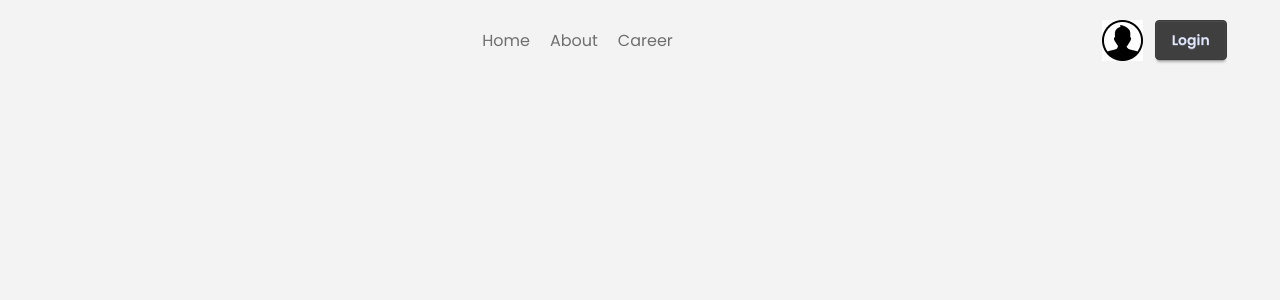
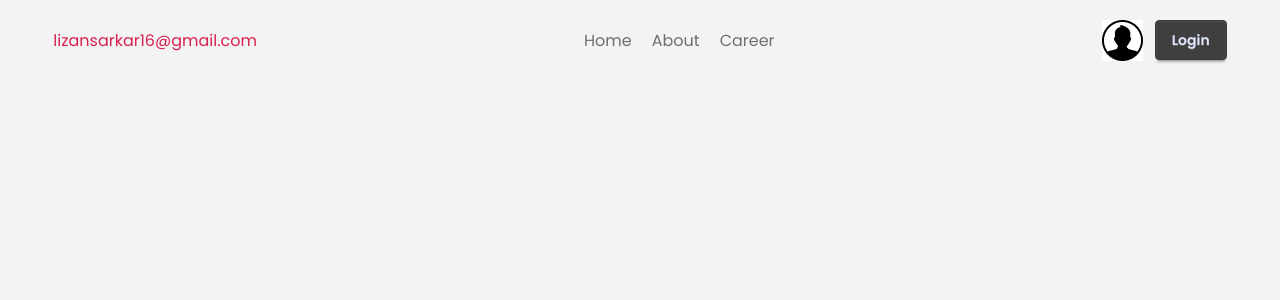
Before and after one commit to lizansarkar/dragon-news-website, a React (Vite) app: page /auth in a window 1280 px wide. Shown: the top 300 px of the page. Built offline with nearby package versions, Linux system fonts and the light colour scheme.

Commit message:
setup firebase project and show email

```diff
--- a/package.json
+++ b/package.json
@@ -13,6 +13,7 @@
     "@tailwindcss/vite": "^4.1.14",
     "daisyui": "^5.3.7",
     "date-fns": "^4.1.0",
+    "firebase": "^12.4.0",
     "react": "^19.1.1",
     "react-dom": "^19.1.1",
     "react-fast-marquee": "^1.6.5",
--- /dev/null
+++ b/src/firebase/firebase.config.js
@@ -0,0 +1,18 @@
+// Import the functions you need from the SDKs you need
+import { initializeApp } from "firebase/app";
+// TODO: Add SDKs for Firebase products that you want to use
+// https://firebase.google.com/docs/web/setup#available-libraries
+
+// Your web app's Firebase configuration
+const firebaseConfig = {
+  apiKey: "AIzaSyCP6BAbJu3hf0MfWZhPcCqEVM8nhwlSSgU",
+  authDomain: "dragon-news-website-32eed.firebaseapp.com",
+  projectId: "dragon-news-website-32eed",
+  storageBucket: "dragon-news-website-32eed.firebasestorage.app",
+  messagingSenderId: "259037975363",
+  appId: "1:259037975363:web:2fdf694035afb5016d55f6"
+};
+
+// Initialize Firebase
+const app = initializeApp(firebaseConfig);
+export default app;
--- /dev/null
+++ b/src/provider/AuthProvider.jsx
@@ -0,0 +1,17 @@
+import React, { createContext, useState } from 'react'
+
+export const AuthContext = createContext();
+
+export default function AuthProvider( { children } ) {
+    const [user, setUser] = useState({
+        name: "Lizan Sarkar",
+        email: "lizansarkar16@gmail.com"
+    })
+    const authData = {
+        user,
+        setUser,
+    }
+  return (
+    <AuthContext value={authData}> { children } </AuthContext>
+  )
+}
--- a/src/reuseble-components/Navbar.jsx
+++ b/src/reuseble-components/Navbar.jsx
@@ -1,18 +1,25 @@
-import React from 'react'
+import React, { use } from 'react'
 import { Link, NavLink } from 'react-router-dom'
-import user from '../assets/user.png'
+import userImg from '../assets/user.png'
+import { AuthContext } from '../provider/AuthProvider'
 
 export default function Navbar() {
+  const {user} = use(AuthContext);
+
   return (
     <nav className='flex justify-between items-center'>
-        <div className=''></div>
+        <div className='text-secondary'>
+          {
+            user && user.email
+          }
+        </div>
         <div className='nav text-accent flex gap-5'>
             <NavLink to="/">Home</NavLink>
             <NavLink to="/about">About</NavLink>
             <NavLink to="/career">Career</NavLink>
         </div>
         <div className='login-btn flex gap-3'>
-            <img src={user} alt="" />
+            <img src={userImg} alt="" />
             <Link to="/auth/login" className='btn btn-primary'>Login</Link>
         </div>
     </nav>
```
Also changed, not shown: src/main.jsx (+13 -12 lines), 1 other file (tests, documents, lock files or other folders).
